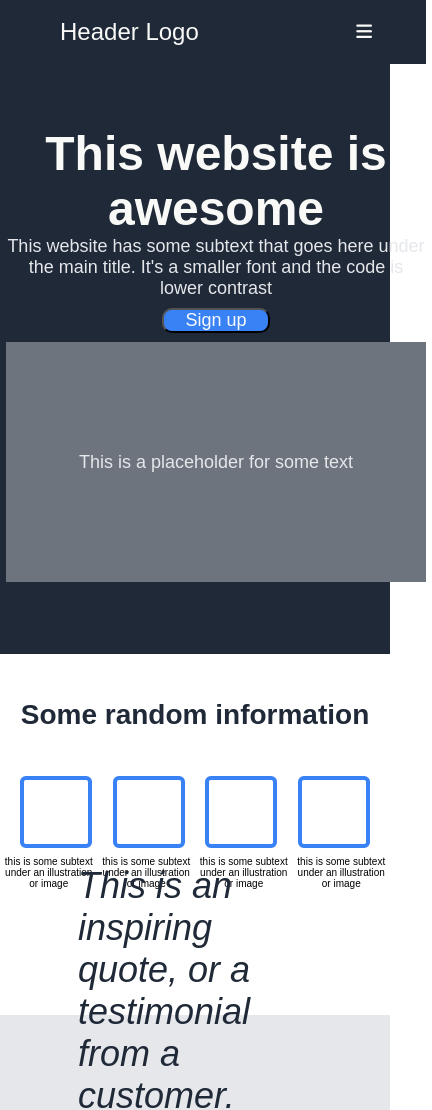
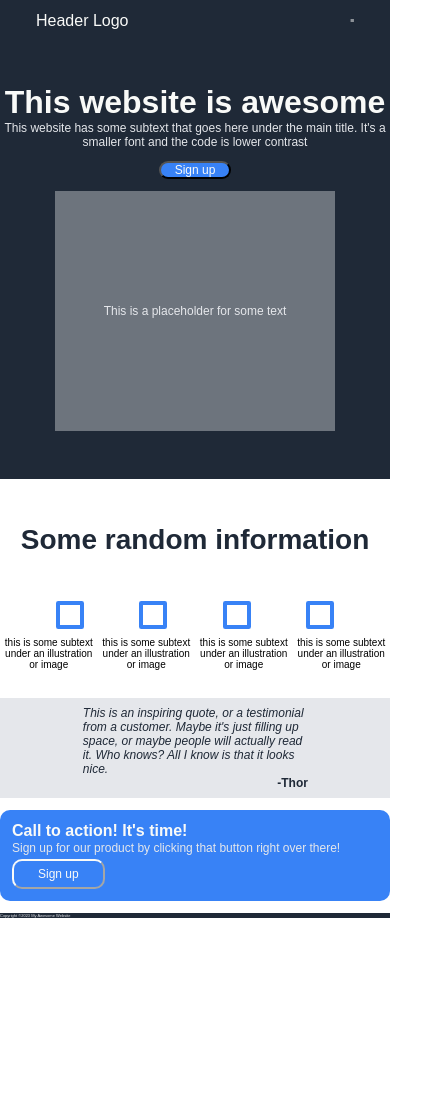
Before and after one commit to vuilfanie/CSS_Project, a plain HTML site: page index.html in a window 390 px wide. Shown: the top 1110 px of the page, 432 px wide, since content can reach past the window. After the commit the page ends 918 px from the top, so only its background shows below. Drawn offline with Linux system fonts and the light colour scheme.

Commit message:
Conor - Debug responsiveness
- Standardize font
- amended media queries to compensate

```diff
--- a/style.css
+++ b/style.css
@@ -5,7 +5,7 @@
 
 * {
     font-family: 'Quicksand', sans-serif;
-    font-size: 18px;
+    font-size: 6px;
     margin: 0;
     padding: 0;
     box-sizing: border-box;
@@ -17,13 +17,13 @@ footer {
 }
 
 .header__placeholder {
-    height: 3rem;
+    height: 9rem;
 }
 
 .header__nav-parent {
     display: flex;
     justify-content: center;
-    padding: 0 12rem;
+    padding: 0 36rem;
 }
 
 .header__nav-child {
@@ -33,8 +33,7 @@ footer {
     z-index: 1;
     background-color: #1F2937;
     width: 100%;
-    min-width: 420px;
-    padding: 1rem 12rem;
+    padding: 3rem 36rem;
     justify-content: space-between;
     align-items: center;
 }
@@ -42,7 +41,7 @@ footer {
 .header__hero {
     display: flex;
     flex-flow: row wrap;
-    padding: 4rem 12rem;
+    padding: 12rem 36rem;
     justify-content: space-between;
     height: auto;
     width: 100%;
@@ -55,22 +54,24 @@ footer {
 }
 
 .header__links {
+    font-size: 3rem;
     width: 50%;
     display: flex;
     justify-content: flex-end;
 }
 
 .header__link {
-    margin-left: 1rem;
+    margin-left: 3rem;
 }
 
 .header__menu {
     display: none;
+    font-size: 9rem;
 }
 
 .header__logo,
 .cta__container-text-title {
-    font-size: 24px;
+    font-size: 4rem;
     color: #F9FAF8;
 }
 
@@ -79,7 +80,7 @@ footer {
 .header__placeholder-child,
 .cta__container-text-p,
 footer {
-    font-size: 18px;
+    font-size: 3rem;
     color: #E5E7EB;
 }
 
@@ -87,21 +88,21 @@ footer {
     display: flex;
     flex-flow: column nowrap;
     width: 50%;
-    padding-right: 3rem;
+    padding-right: 9rem;
     justify-content: space-between;
     max-width: 420px;
 }
 
 .header__title {
     display: flex;
-    font-size: 48px;
+    font-size: 8rem;
     font-weight: 800;
     color: #F9FAF8;
 }
 
 .header__button {
-    width: 6rem;
-    margin: .5rem 0;
+    width: 18rem;
+    margin: 3rem 0;
 }
 
 .header__button,
@@ -113,7 +114,7 @@ footer {
 .header__button,
 .cta__button {
     color: #F9FAF8;
-    font-size: 18px;
+    font-size: 3rem;
     border-radius: 10px;
 }
 
@@ -121,7 +122,7 @@ footer {
     background-color: #6d747d;
     width: 50%;
     max-width: 420px;
-    min-width: 420px;
+    min-width: 70rem;
     min-height: 240px;
     display: flex;
     justify-content: center;
@@ -129,12 +130,11 @@ footer {
 }
 
 main {
-
     padding-bottom: 7em;
 }
 
 .main__title {
-    font-size: 36px;
+    font-size: 6rem;
     font-weight: 800;
     color: #1F2937;
     text-align: center;
@@ -144,7 +144,7 @@ main {
 .main__image {
     display: flex;
     justify-content: space-evenly;
-    padding: 0rem 12em;
+    padding: 0rem 2rem;
 }
 
 .main__image--blue {
@@ -164,6 +164,7 @@ main {
 }
 
 .main__text--black {
+    font-size: 3rem;
     width: 9.8em;
     text-align: center;
 }
@@ -173,14 +174,14 @@ main {
 }
 
 .testimonial__quote {
-    font-size: 36px;
+    font-size: 3rem;
     font-weight: 300;
     font-style: italic;
     color: #1F2937;
 }
 
 .testimonial__author {
-    font-size: 18px;
+    font-size: 3rem;
     font-weight: 800;
     color: #1F2937;
 }
@@ -203,10 +204,8 @@ main {
     display: flex;
     justify-content: space-around;
     width: 75%;
-
-    padding: 3rem 1rem;
+    padding: 9rem 3rem;
     margin: 5em;
-
     border-radius: 10px;
 }
 
@@ -223,7 +222,7 @@ main {
 }
 
 .cta__button {
-    padding: 0.5rem 2rem;
+    padding: 1.5rem 6rem;
     border-color: #F9FAF8;
 }
 
@@ -233,7 +232,7 @@ main {
     flex-direction: column;
     align-items: center;
     justify-content: center;
-    height: 350px;
+    padding: 2rem;
 }
 .testimonial__quote{
     width: 60%;
@@ -249,9 +248,8 @@ main {
         display: flex;
         flex-direction: column;
         width: 100%;
-
-        padding: 1rem;
-        margin: 1rem;
+        padding: 3rem;
+        margin: 3rem 0;
     }
 
     .cta__button {
@@ -292,35 +290,35 @@ main {
         padding: 0;
     }
     .main__text--black {
-        font-size: 13px;
+        font-size: 2rem;
     }
 }
 
 @media only screen and (max-width: 1013px) {
-    .header__link {
-        display: none;
+    .header__nav-child {
+        padding: 3rem 9rem;
     }
 
-    .header__nav-child {
-        padding: 1rem 3rem;
+}
+
+@media only screen and (max-width: 520px) {
+    * {
+        font-size: 4px;
+    }
+
+    .main__title {
+        font-size: 28px;
+    }
+
+    .main__text--black {
+        font-size: 10px;
     }
 
     .header__menu {
         display: flex;
     }
-
-}
-
-@media only screen and (max-width: 520px) {
-    .main__title {
-        font-size: 28px;
-    }
-    .main__image--blue {
-        width: 4em;
-        height: 4em;
-    }
-    .main__text--black {
-        font-size: 10px;
+    .header__link {
+        display: none;
     }
 
 }
```
